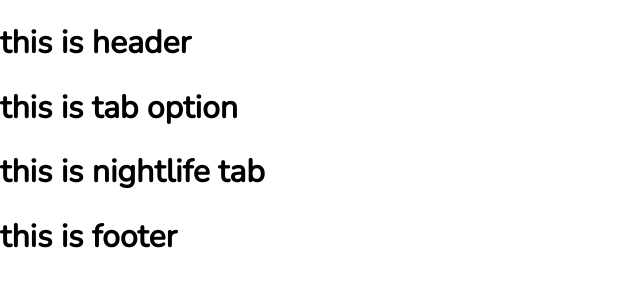
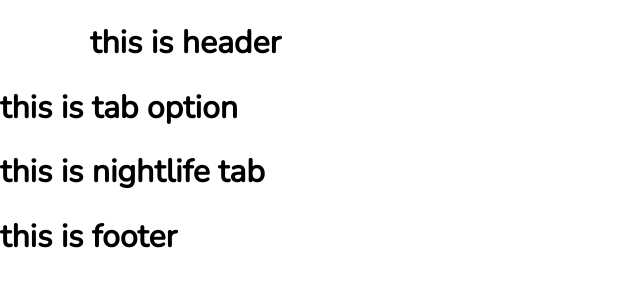
Before and after one commit to sonushrivastav/zomato-react, a React (Vite) app: page / in a window 1280 px wide. Shown: the top 300 px of the page, without its empty margins (0-640 px from the left). Built offline with nearby package versions, Linux system fonts and the light colour scheme.

Commit message:
applying global css and set margin for header component

```diff
--- a/src/App.css
+++ b/src/App.css
@@ -1,4 +1,6 @@
 @import url('https://fonts.googleapis.com/css2?family=Nunito&display=swap');
+@import "./styles/commonClasses.css";
+
 
 body{
   margin: 0;
--- a/src/components/header/Header.jsx
+++ b/src/components/header/Header.jsx
@@ -2,7 +2,7 @@ import React from 'react'
 import "./header.css"
 const Header = () => {
   return (
-    <div>
+    <div className='max_width'>
       <h1>this is header</h1>
     </div>
   )
--- a/src/styles/commonClasses.css
+++ b/src/styles/commonClasses.css
@@ -0,0 +1,4 @@
+.max_width{
+        max-width: 1100px;
+        margin: 0px auto;
+}
```
